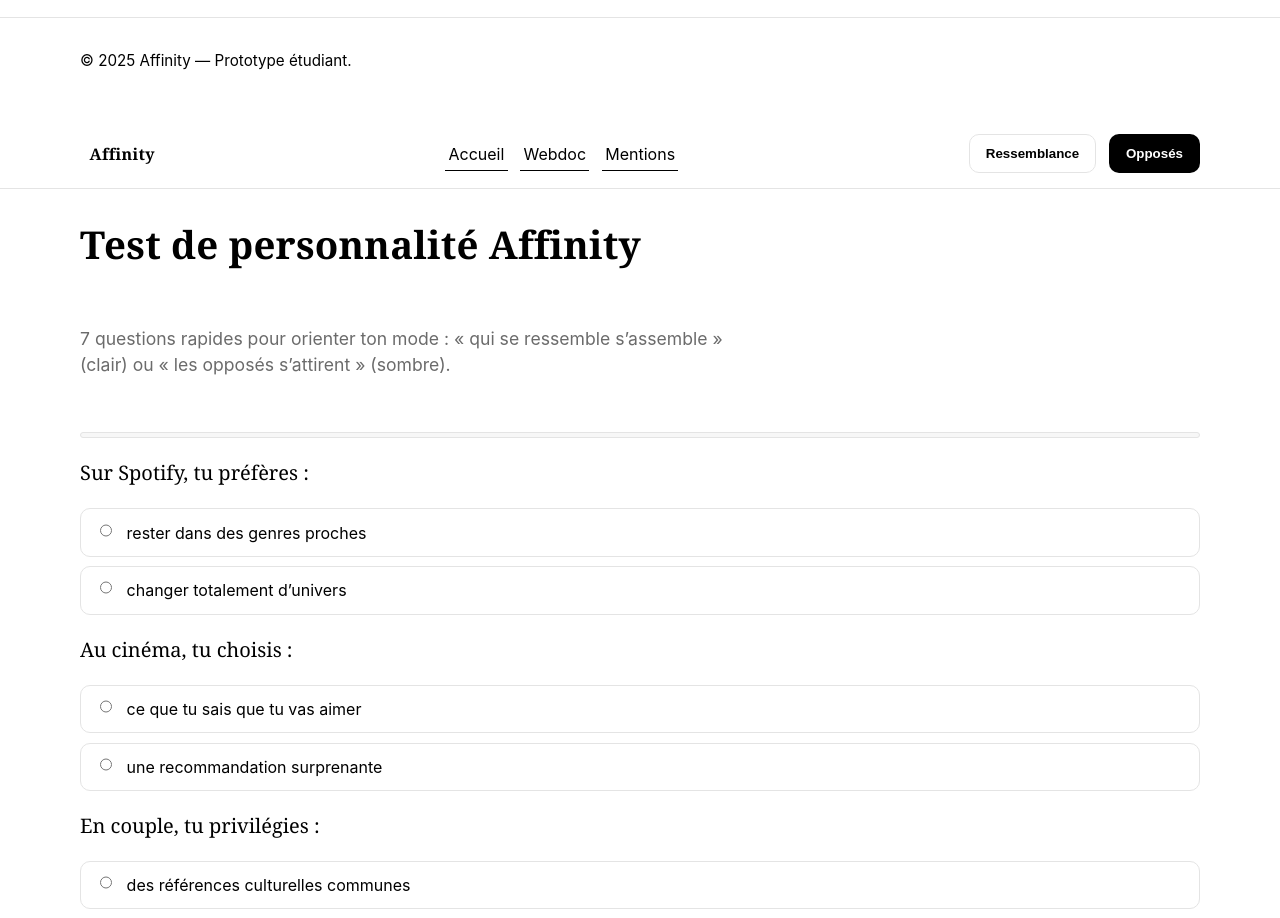
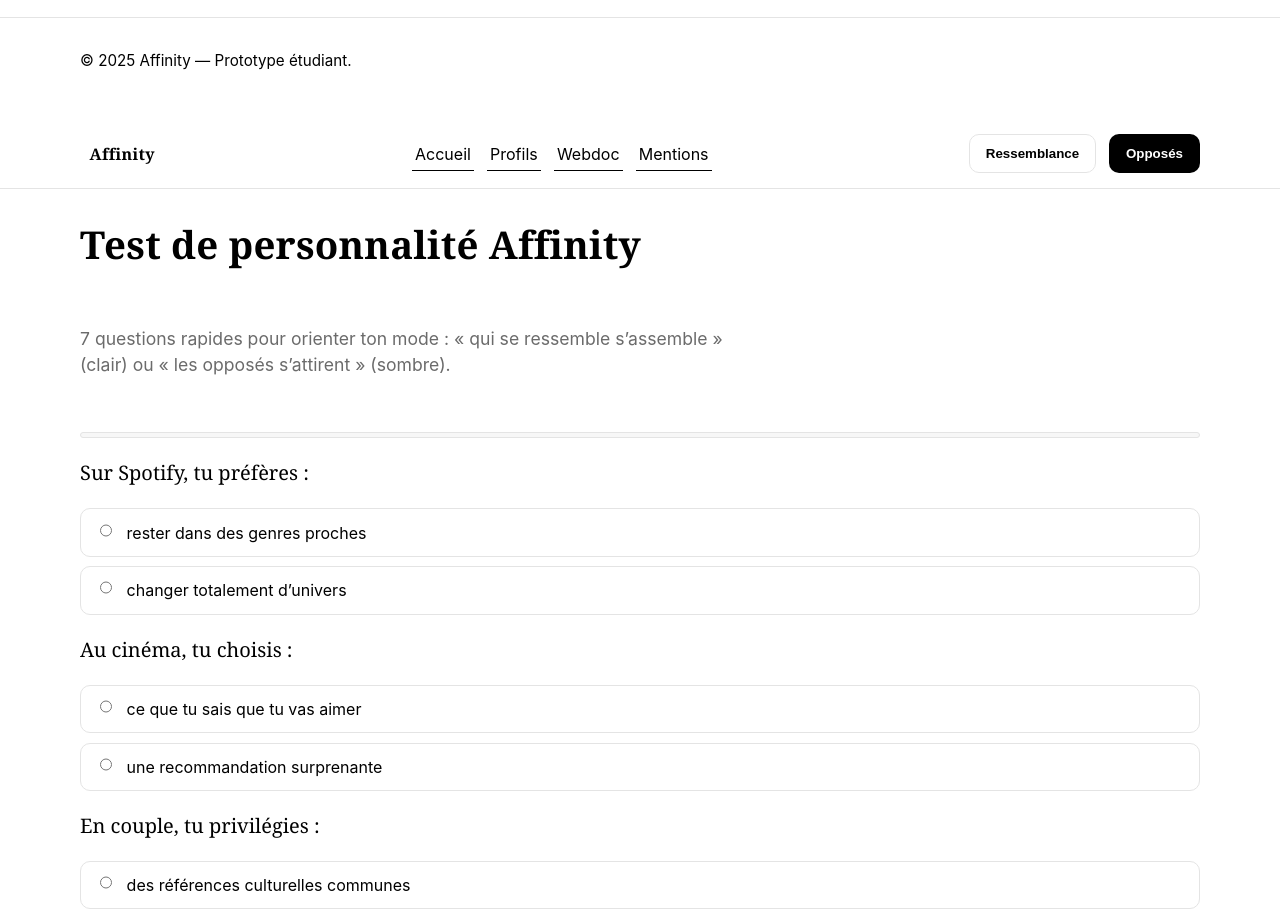
Before and after one commit to sgrclaire/Constance-Claire, a plain HTML site: page index.html in a window 1280 px wide. Shown: the part 1020-1938 px from the top of the page. Drawn offline with Linux system fonts and the light colour scheme.

Commit message:
Update index.html

```diff
--- a/index.html
+++ b/index.html
@@ -86,6 +86,7 @@
       <nav class="main-nav" aria-label="Navigation">
         <div class="list--inline">
           <a href="index.html">Accueil</a>
+          <a href="profils.html">Profils</a>
           <a href="webdoc.html">Webdoc</a>
           <a href="mentions.html">Mentions</a>
         </div>
```
